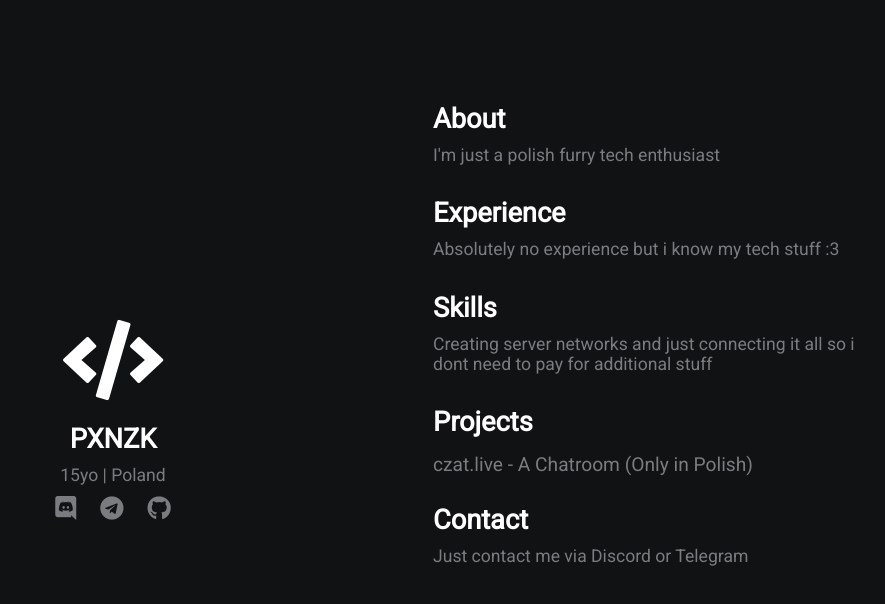
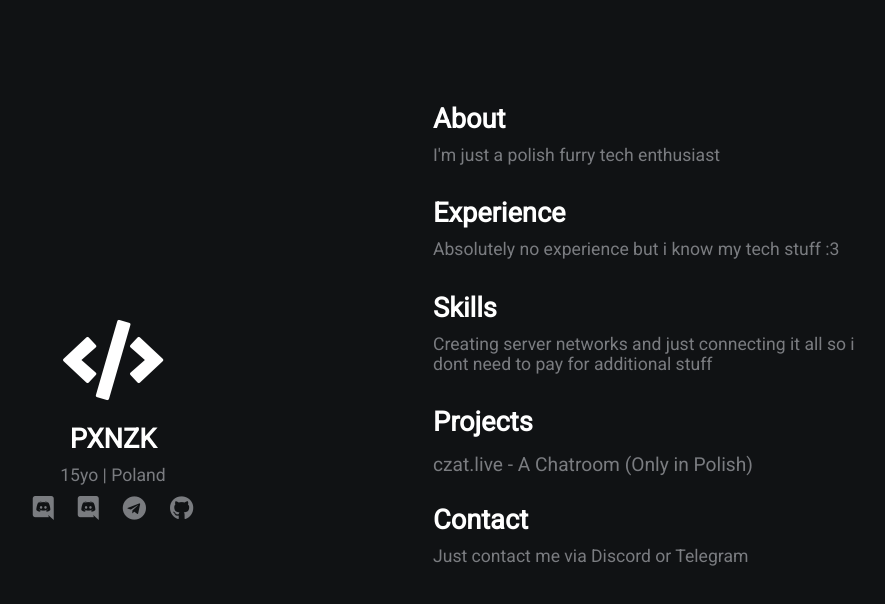
Before and after one commit to pxnzk/pxnzk.tech, a plain HTML site: page index.html in a window 1280 px wide. Shown: the whole page, without its empty margins (207-1092 px from the left). Drawn offline with Linux system fonts and the light colour scheme.

Commit message:
Update index.html

```diff
--- a/index.html
+++ b/index.html
@@ -15,6 +15,7 @@
             <h2>PXNZK</h2>
             <p>15yo | Poland</p>
             <a href="https://discord.com/users/1335627049401974867"><i class="fab fa-discord"></i></a>
+            <a href="https://discord.com/users/1388227877027315782"><i class="fab fa-discord"></i></a>
             <a href="https://t.me/pxnzk"><i class="fab fa-telegram"></i></a>
             <a href="https://github.com/pxnzk"><i class="fab fa-github"></i></a>
         </div>
```
